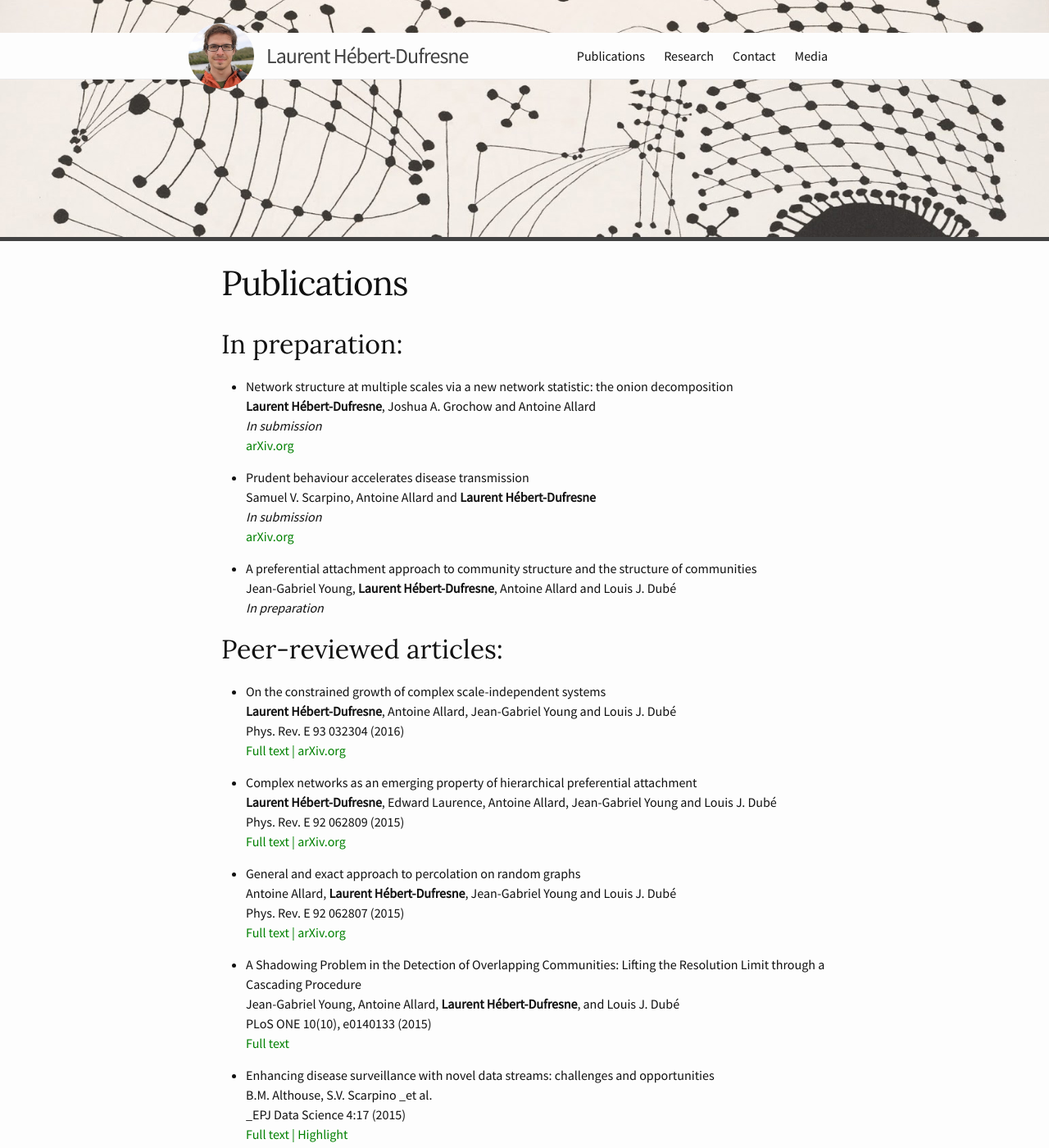
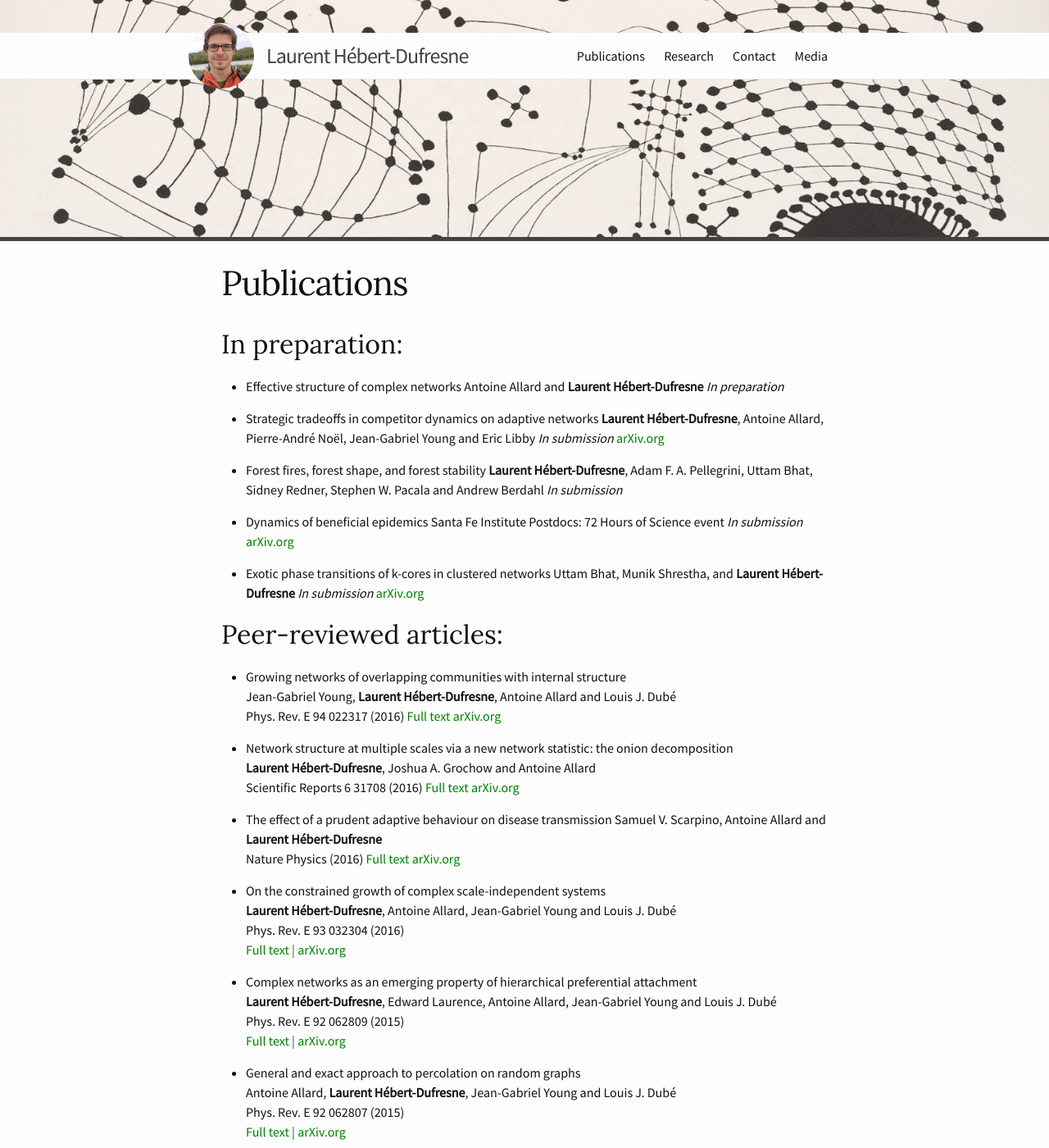
Before and after one commit to laurenthebertdufresne/laurenthebertdufresne.github.io, a Jekyll site: the page built from _pages/publications.md, in a window 1280 px wide and 1400 px high. Shown: the whole window at 82% size. Built offline with Jekyll 4.4.1, drawn with Linux system fonts in a browser that asks for light colours.

Commit message:
Updating publications

```diff
--- a/_pages/publications.md
+++ b/_pages/publications.md
@@ -7,21 +7,45 @@ weight: 3
 
 ## In preparation:
 
+*   Effective structure of complex networks
+    Antoine Allard and **Laurent Hébert-Dufresne**
+    _In preparation_
+
+*   Strategic tradeoffs in competitor dynamics on adaptive networks
+    **Laurent Hébert-Dufresne**, Antoine Allard, Pierre-André Noël, Jean-Gabriel Young and Eric Libby
+    _In submission_
+    [arXiv.org](https://arxiv.org/abs/1607.04632)
+
+*  Forest fires, forest shape, and forest stability
+   **Laurent Hébert-Dufresne**, Adam F. A. Pellegrini, Uttam Bhat, Sidney Redner,  Stephen W. Pacala and Andrew Berdahl
+    _In submission_
+
+*   Dynamics of beneficial epidemics
+    Santa Fe Institute Postdocs: 72 Hours of Science event
+    _In submission_
+    [arXiv.org](https://arxiv.org/abs/1604.02096)
+
+*   Exotic phase transitions of k-cores in clustered networks
+    Uttam Bhat, Munik Shrestha, and **Laurent Hébert-Dufresne**
+    _In submission_
+    [arXiv.org](https://arxiv.org/abs/1607.08637)
+
+## Peer-reviewed articles:
+
+*   Growing networks of overlapping communities with internal structure
+    Jean-Gabriel Young, **Laurent Hébert-Dufresne**, Antoine Allard and Louis J. Dubé
+    Phys. Rev. E 94 022317 (2016)
+    [Full text](https://journals.aps.org/pre/abstract/10.1103/PhysRevE.94.022317) [arXiv.org](https://arxiv.org/abs/1603.05566)
+
 *   Network structure at multiple scales via a new network statistic: the onion decomposition
     **Laurent Hébert-Dufresne**, Joshua A. Grochow and Antoine Allard
-    _In submission_
-    [arXiv.org](http://arxiv.org/abs/1510.08542)
+    Scientific Reports 6 31708 (2016)
+    [Full text](http://www.nature.com/articles/srep31708) [arXiv.org](http://arxiv.org/abs/1510.08542)
 
-*   Prudent behaviour accelerates disease transmission
+*   The effect of a prudent adaptive behaviour on disease transmission
     Samuel V. Scarpino, Antoine Allard and **Laurent Hébert-Dufresne**
-    _In submission_
-    [arXiv.org](http://arxiv.org/abs/1509.00801)
-
-*   A preferential attachment approach to community structure and the structure of communities
-    Jean-Gabriel Young, **Laurent Hébert-Dufresne**, Antoine Allard and Louis J. Dubé
-    _In preparation_
-
-## Peer-reviewed articles:
+    Nature Physics (2016)
+    [Full text](http://www.nature.com/nphys/journal/vaop/ncurrent/full/nphys3832.html) [arXiv.org](http://arxiv.org/abs/1509.00801)
 
 *   On the constrained growth of complex scale-independent systems
     **Laurent Hébert-Dufresne**, Antoine Allard, Jean-Gabriel Young and Louis J. Dubé
```
